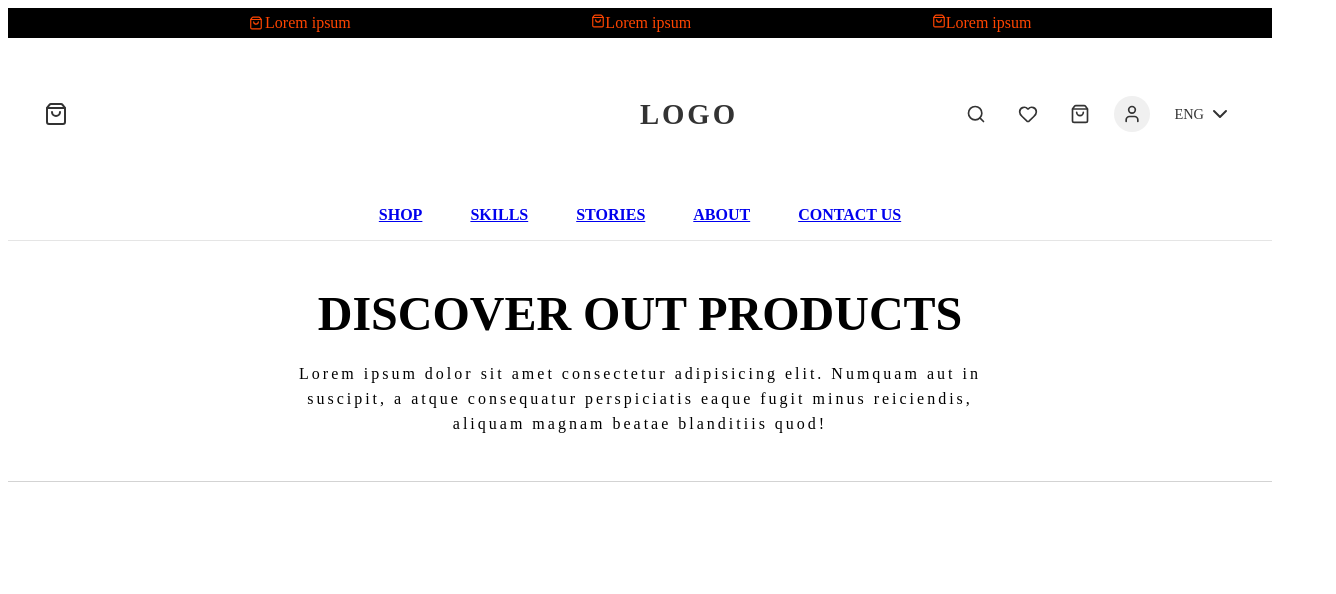
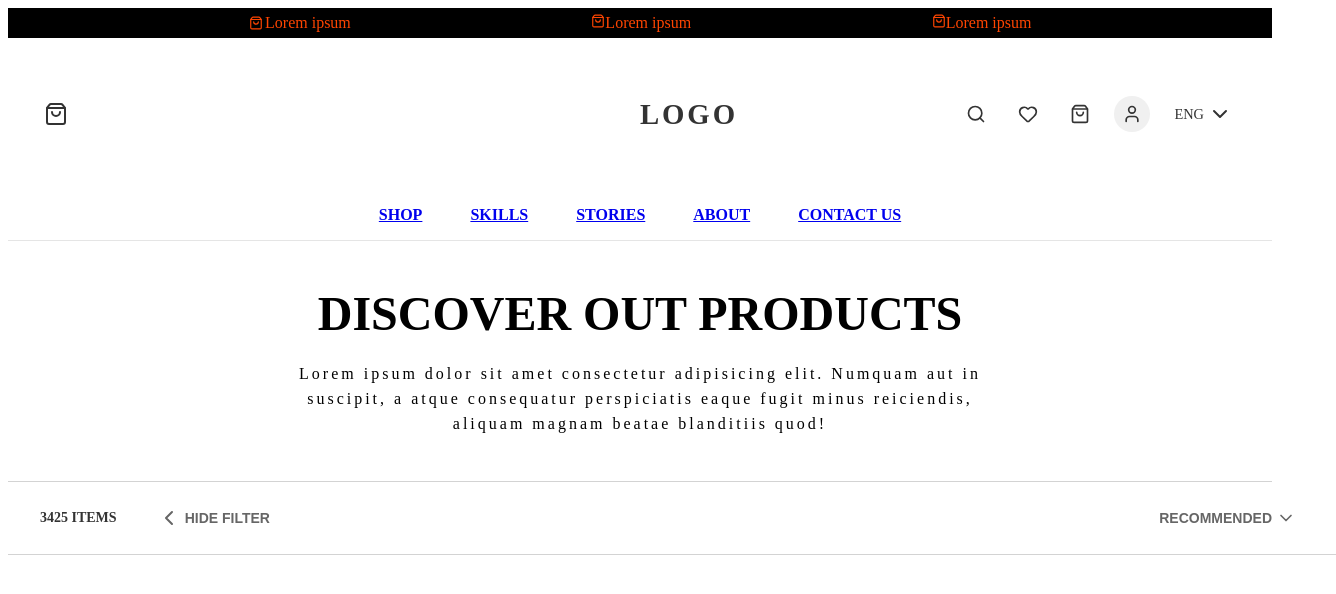
Before and after one commit to vig-tirakapadi18/Appscrip-task-vighnesh-tirakapadi, a Next.js app: page /LandingPage in a window 1280 px wide. Shown: the top 594 px of the page, 1336 px wide, since content can reach past the window. Built offline with nearby package versions, Linux system fonts and the light colour scheme.

Commit message:
added filter and sort bar

```diff
--- /dev/null
+++ b/src/components/ProductListing/FilterAndSort/FilterAndSort.module.css
@@ -0,0 +1,89 @@
+.container {
+  display: flex;
+  width: 100%;
+  align-items: center;
+  justify-content: space-between;
+}
+
+.filter,
+.sort {
+  width: 50%;
+  height: 3rem;
+  text-transform: uppercase;
+  font-weight: 700;
+  background-color: white;
+  border: 1px solid lightgray;
+}
+
+.sort {
+  display: flex;
+  justify-content: center;
+  align-items: center;
+  gap: 2px;
+}
+
+.container button {
+  padding: 2px 8px;
+}
+
+.mobile-view {
+  display: flex;
+  width: 100%;
+  gap: 0;
+}
+
+.desktop-view {
+  display: none;
+  width: 100%;
+  justify-content: space-between;
+  align-items: center;
+}
+
+.desktop-view span {
+  font-weight: 700;
+  font-size: 0.875rem;
+  color: #333;
+}
+
+.desktop-view button:first-of-type {
+  background: none;
+  border: none;
+  display: flex;
+  align-items: center;
+  gap: 4px;
+  font-weight: 700;
+  font-size: 0.875rem;
+  color: #666;
+  cursor: pointer;
+  text-transform: uppercase;
+}
+
+.desktop-view .sort {
+  width: auto;
+  min-width: 140px;
+  height: 2.5rem;
+  font-size: 0.875rem;
+}
+
+@media (min-width: 768px) {
+  .container {
+    padding-inline: 2rem;
+    border-bottom: 1px solid lightgray;
+    padding-block: 1rem;
+  }
+
+  .mobile-view {
+    display: none;
+  }
+
+  .desktop-view {
+    display: flex;
+  }
+
+  .right-section {
+    display: flex;
+    justify-content: center;
+    align-items: center;
+    gap: 2rem;
+  }
+}
--- /dev/null
+++ b/src/components/ProductListing/FilterAndSort/FilterAndSort.tsx
@@ -0,0 +1,44 @@
+"use client";
+
+import React, { useState } from "react";
+import { ChevronDown, ChevronLeft, ChevronRight } from "lucide-react";
+import styles from "./FilterAndSort.module.css";
+
+const FilterAndSort = () => {
+  const [showFilter, setShowFilter] = useState(false);
+
+  const handleToggleShowFilter = () => setShowFilter((prev) => !prev);
+
+  return (
+    <section className={styles.container}>
+      <div className={styles["mobile-view"]}>
+        <button className={styles.filter}>Filter</button>
+        <button className={styles.sort}>
+          Recommended <ChevronDown size={20} />
+        </button>
+      </div>
+
+      <div className={styles["desktop-view"]}>
+        <div className={styles["right-section"]}>
+          <span>3425 ITEMS</span>
+          {showFilter ? (
+            <button onClick={handleToggleShowFilter}>
+              <ChevronRight />
+              SHOW FILTER
+            </button>
+          ) : (
+            <button onClick={handleToggleShowFilter}>
+              <ChevronLeft />
+              HIDE FILTER
+            </button>
+          )}
+        </div>
+        <button className={styles.sort}>
+          Recommended <ChevronDown size={20} />
+        </button>
+      </div>
+    </section>
+  );
+};
+
+export default FilterAndSort;
--- /dev/null
+++ b/src/components/ProductListing/ProductListing.tsx
@@ -0,0 +1,10 @@
+import React from "react";
+import FilterAndSort from "./FilterAndSort/FilterAndSort";
+
+export const ProductListing = () => {
+  return (
+    <main>
+      <FilterAndSort />
+    </main>
+  );
+};
--- a/src/pages/LandingPage.tsx
+++ b/src/pages/LandingPage.tsx
@@ -1,6 +1,7 @@
 import Hero from "@/components/Hero/Hero";
 import Navbar from "@/components/Navbar/Navbar";
 import OfferRibbon from "@/components/OfferRibbon/OfferRibbon";
+import { ProductListing } from "@/components/ProductListing/ProductListing";
 import React from "react";
 
 const LandingPage = () => {
@@ -9,6 +10,7 @@ const LandingPage = () => {
       <OfferRibbon />
       <Navbar />
       <Hero />
+      <ProductListing />
     </div>
   );
 };
```
Also changed, not shown: src/components/ProductListing/ProductListing.module.css (added).
